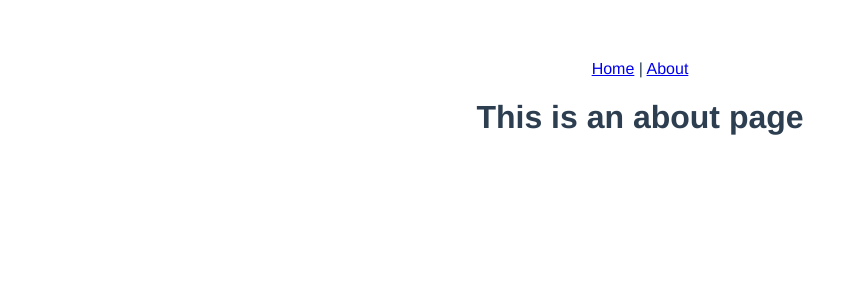
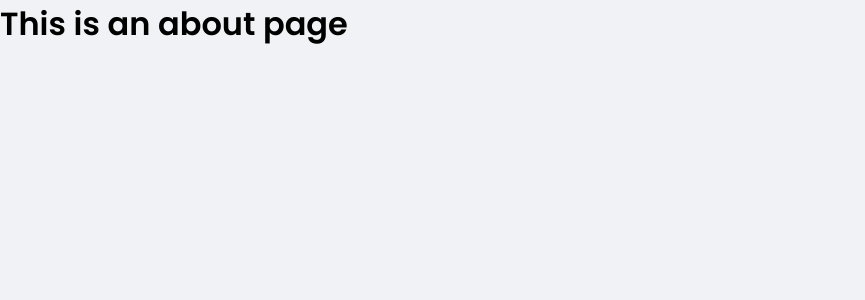
Before and after one commit to diegogasparcruz/dt-money, a Vue app: page /about in a window 1280 px wide. Shown: the top 300 px of the page, without its empty margins (0-865 px from the left). Built offline with nearby package versions, Linux system fonts and the light colour scheme.

Commit message:
style: add global styles

```diff
--- a/src/App.vue
+++ b/src/App.vue
@@ -1,19 +1,9 @@
 <template>
   <div id="app">
-    <div id="nav">
-      <router-link to="/">Home</router-link> |
-      <router-link to="/about">About</router-link>
-    </div>
     <router-view />
   </div>
 </template>
 
 <style lang="stylus">
-#app
-  font-family Avenir, Helvetica, Arial, sans-serif
-  -webkit-font-smoothing antialiased
-  -moz-osx-font-smoothing grayscale
-  text-align center
-  color #2c3e50
-  margin-top 60px
+@import './styles/global.styl'
 </style>
--- /dev/null
+++ b/src/styles/global.styl
@@ -0,0 +1,53 @@
+:root {
+  --red: #E52E4D;
+  --green: #33CC95;
+  --blue: #1b1e23;
+
+  --blue-light: #3b3e42;
+
+  --text-title: #363F5F;
+  --text-body: #969CB3;
+
+  --background: #F0F2F5;
+  --shape: #FFFFFF;
+}
+
+* {
+  margin: 0;
+  padding: 0;
+  box-sizing: border-box;
+}
+
+// font-size: 16px;
+html {
+  @media(max-width: 1080px) {
+    font-size: 93.75%; // 15px
+  }
+
+  @media(max-width: 720px) {
+    font-size: 87.5%; // 14px
+  }
+}
+
+body {
+  background: var(--background);
+  -webkit-font-smoothing: antialiased;
+}
+
+body, input, textarea, button {
+  font-family: 'Poppins', sans-serif;
+  font-weight: 400;
+}
+
+h1, h2, h3, h4, h5, h6, strong {
+  font-weight: 600;
+}
+
+button {
+  cursor: pointer;
+}
+
+[disabled] {
+  opacity: 0.6;
+  cursor: not-allowed;
+}
```
